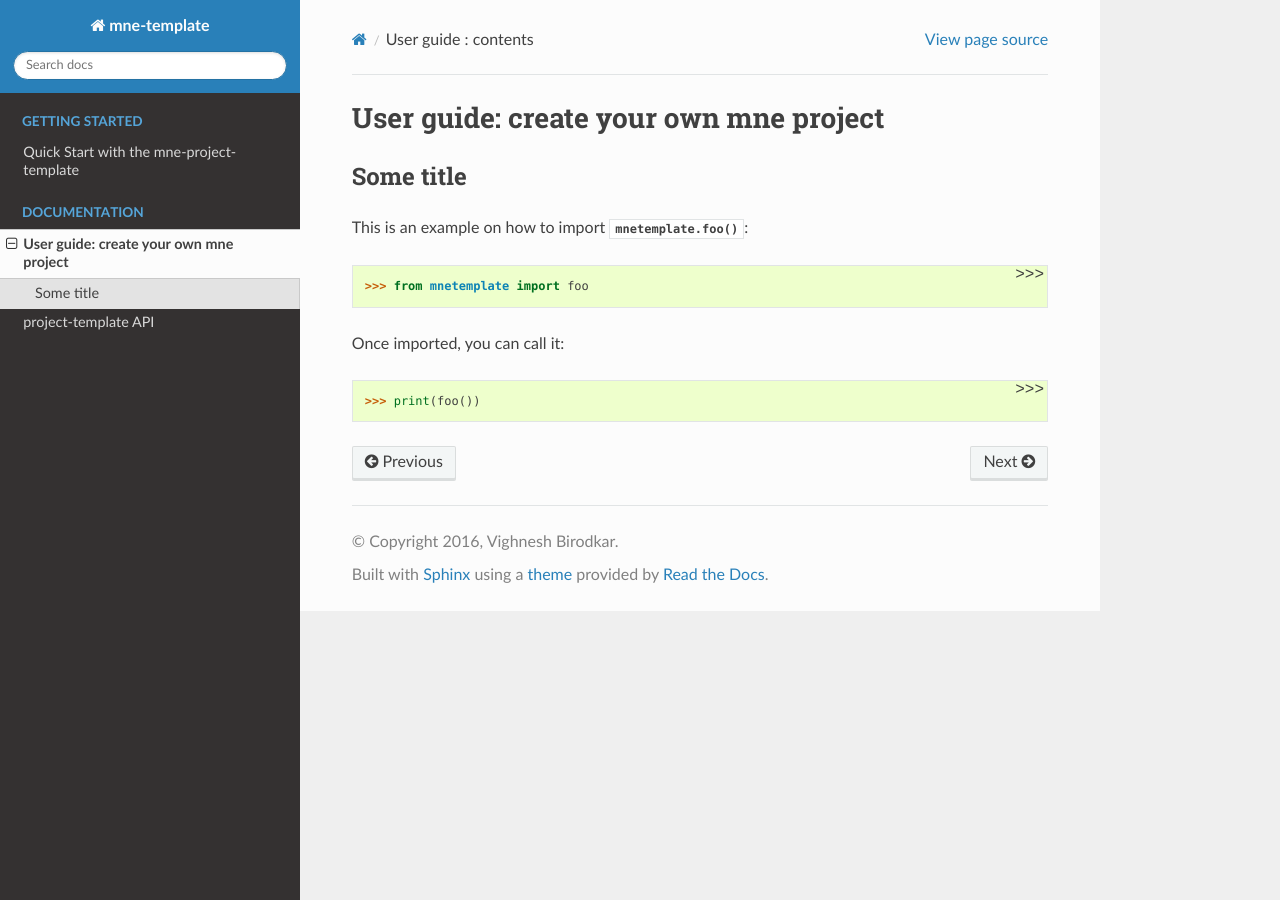
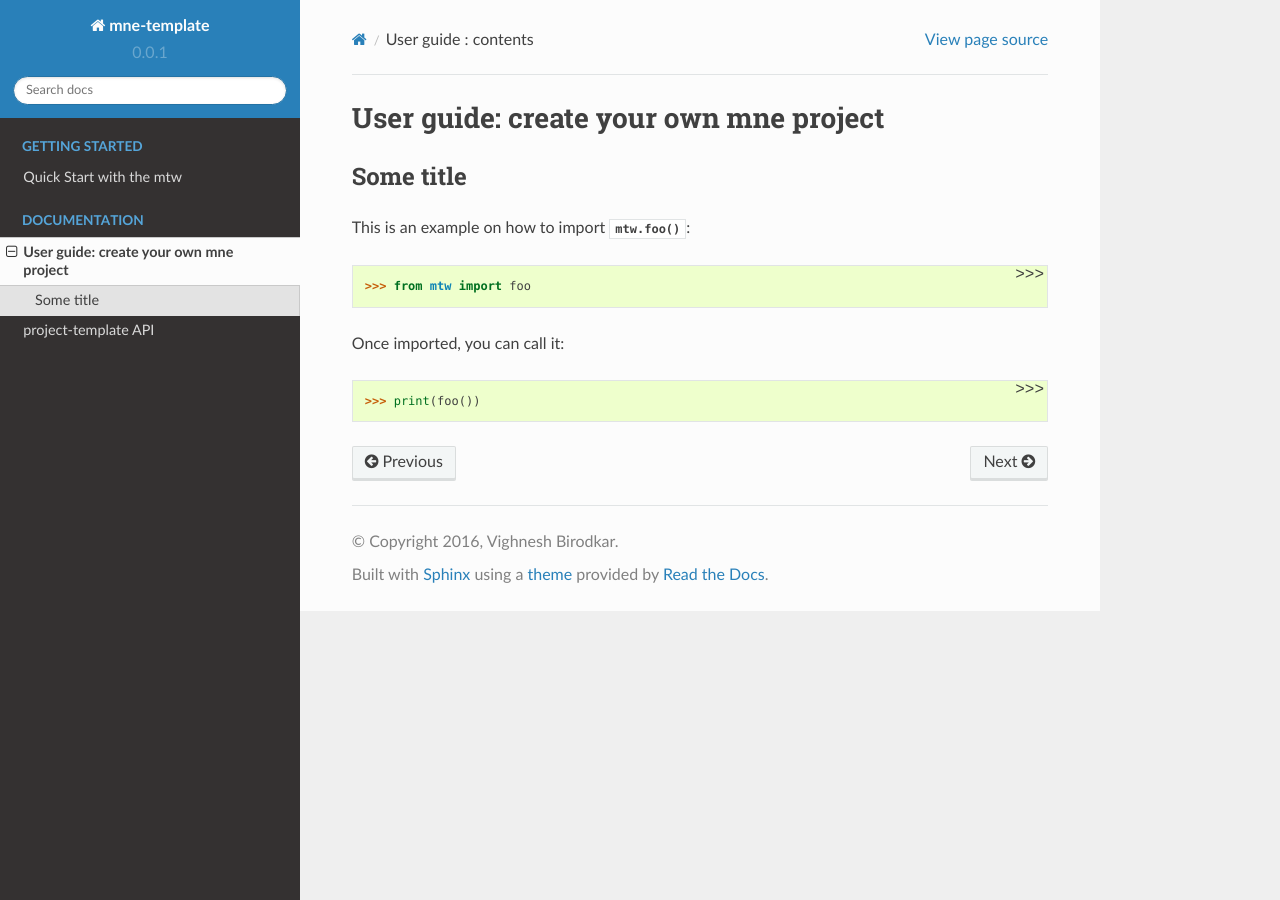
Before and after one commit to hichamjanati/mtw, a Sphinx documentation site: the page built from doc/user_guide.rst, in a window 1280 px wide. Built offline with Sphinx 7.4.7 and the Read the Docs theme 2.0.0, drawn with Linux system fonts in a browser that asks for light colours; formulas are drawn with MathJax 3; pages that are not in the unit, such as notebooks, are missing from menus; the version number could not be read and is left out.

Commit message:
Fix some CIs

```diff
--- a/appveyor.yml
+++ b/appveyor.yml
@@ -29,7 +29,7 @@
 test_script:
   - mkdir for_test
   - cd for_test
-  - pytest -v --cov=mnetemplate --pyargs mnetemplate
+  - pytest -v --cov=mtw --pyargs mtw
 
 after_test:
   - cp .coverage %APPVEYOR_BUILD_FOLDER%
--- a/doc/api.rst
+++ b/doc/api.rst
@@ -4,7 +4,7 @@
 
 This is an example on how to document the API of your own project.
 
-.. currentmodule:: mnetemplate
+.. currentmodule:: mtw
 
 MNE-Template
 ============
--- a/doc/conf.py
+++ b/doc/conf.py
@@ -82,7 +82,7 @@
 # built documents.
 #
 # The short X.Y version.
-from mnetemplate import __version__
+from mtw import __version__
 version = __version__
 # The full version, including alpha/beta/rc tags.
 release = __version__
@@ -306,10 +306,10 @@
 
 # sphinx-gallery configuration
 sphinx_gallery_conf = {
-    'doc_module': 'mnetemplate',
+    'doc_module': 'mtw',
     'backreferences_dir': os.path.join('generated'),
     'reference_url': {
-        'mnetemplate': None}
+        'mtw': None}
 }
 
 def setup(app):
--- a/doc/user_guide.rst
+++ b/doc/user_guide.rst
@@ -9,9 +9,9 @@
 Some title
 ----------
 
-This is an example on how to import :meth:`mnetemplate.foo`::
+This is an example on how to import :meth:`mtw.foo`::
 
-    >>> from mnetemplate import foo
+    >>> from mtw import foo
 
 Once imported, you can call it::
 
--- a/mtw/__init__.py
+++ b/mtw/__init__.py
@@ -1,4 +1,5 @@
+from ._version import __version__
 from .mtw import MTW
 
 
-__all__ = ['MTW']
+__all__ = ['__version__', 'MTW']
--- /dev/null
+++ b/mtw/_version.py
@@ -0,0 +1 @@
+__version__ = "0.0.1"
```
Also changed, not shown: doc/quick_start.rst (+4 -85 lines), 1 other file.
